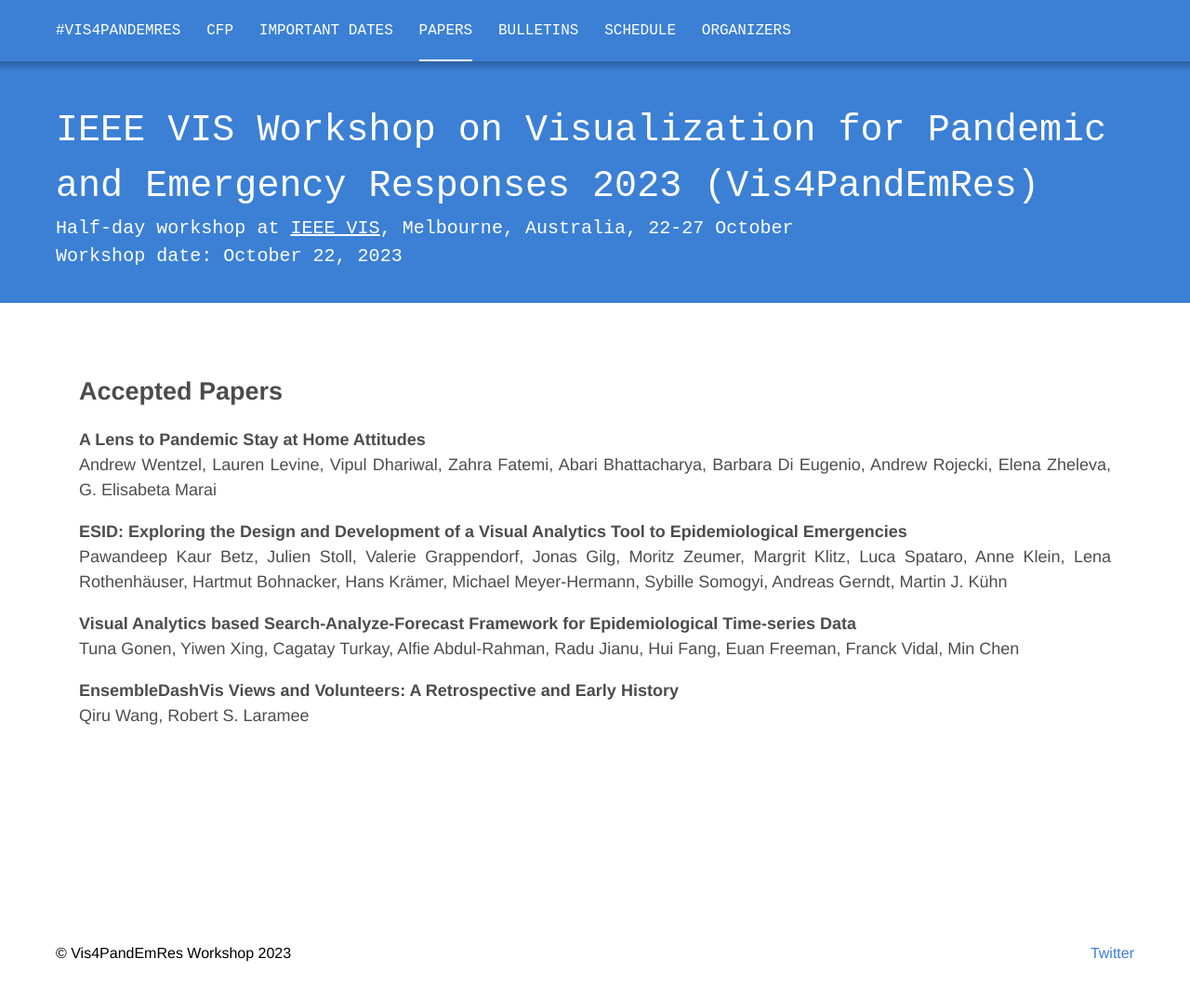
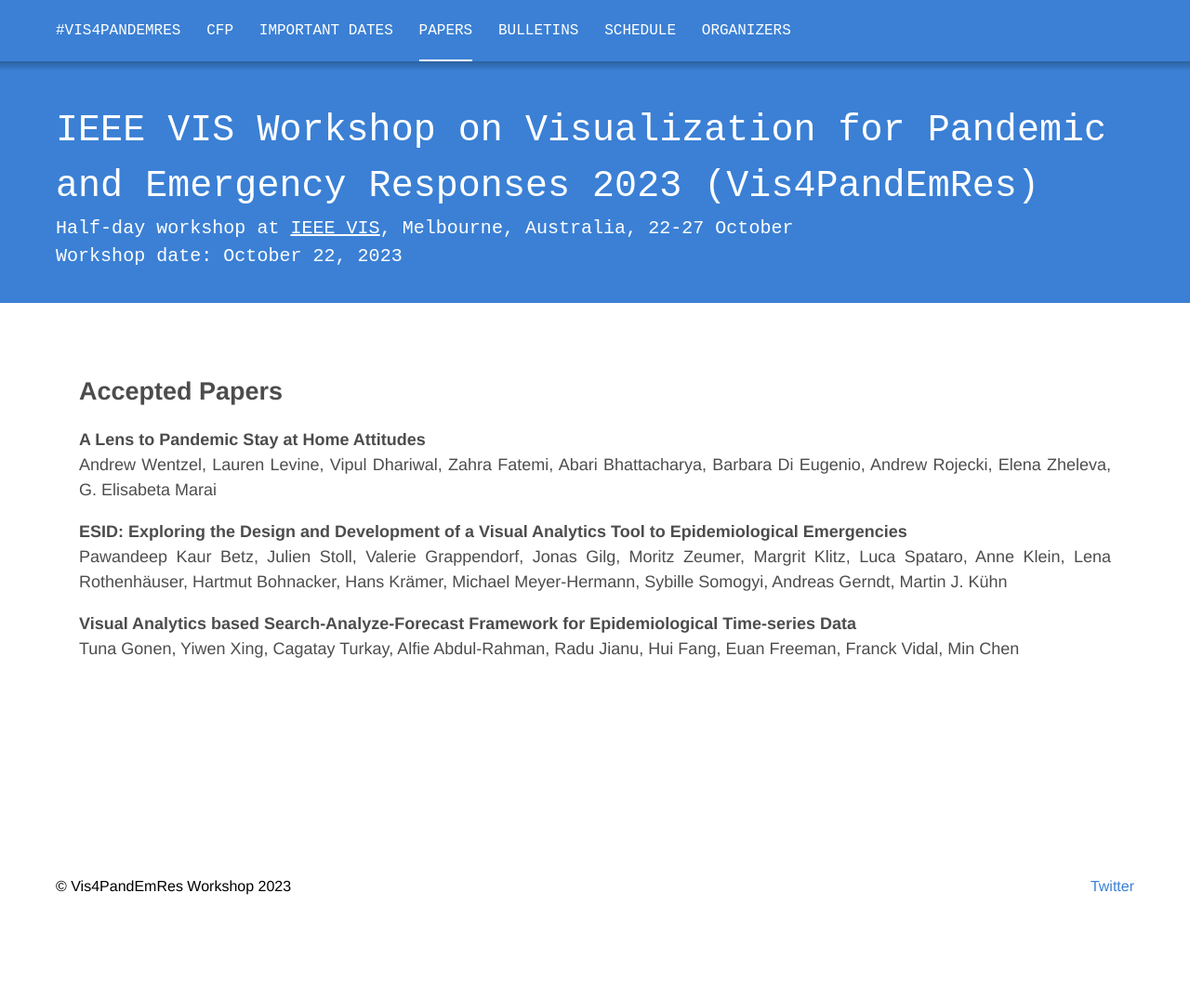
Before and after one commit to Vis4PandEmRes/Vis4PandEmRes.github.io, a Jekyll site: the page built from _pages/papers.markdown, in a window 1280 px wide and 1077 px high. Shown: the top 1074 px of the window at 93% size. Built offline with Jekyll 4.4.1, drawn with Linux system fonts in a browser that asks for light colours.

Commit message:
Removed paper

```diff
--- a/_pages/papers.markdown
+++ b/_pages/papers.markdown
@@ -14,6 +14,3 @@ Pawandeep Kaur Betz, Julien Stoll, Valerie Grappendorf, Jonas Gilg, Moritz Zeume
 
 <p><strong>Visual Analytics based Search-Analyze-Forecast Framework for Epidemiological Time-series Data</strong><br>
 Tuna Gonen, Yiwen Xing, Cagatay Turkay, Alfie Abdul-Rahman, Radu Jianu, Hui Fang, Euan Freeman, Franck Vidal, Min Chen</p>
-
-<p><strong>EnsembleDashVis Views and Volunteers: A Retrospective and Early History</strong><br>
-Qiru Wang, Robert S. Laramee</p>
```
